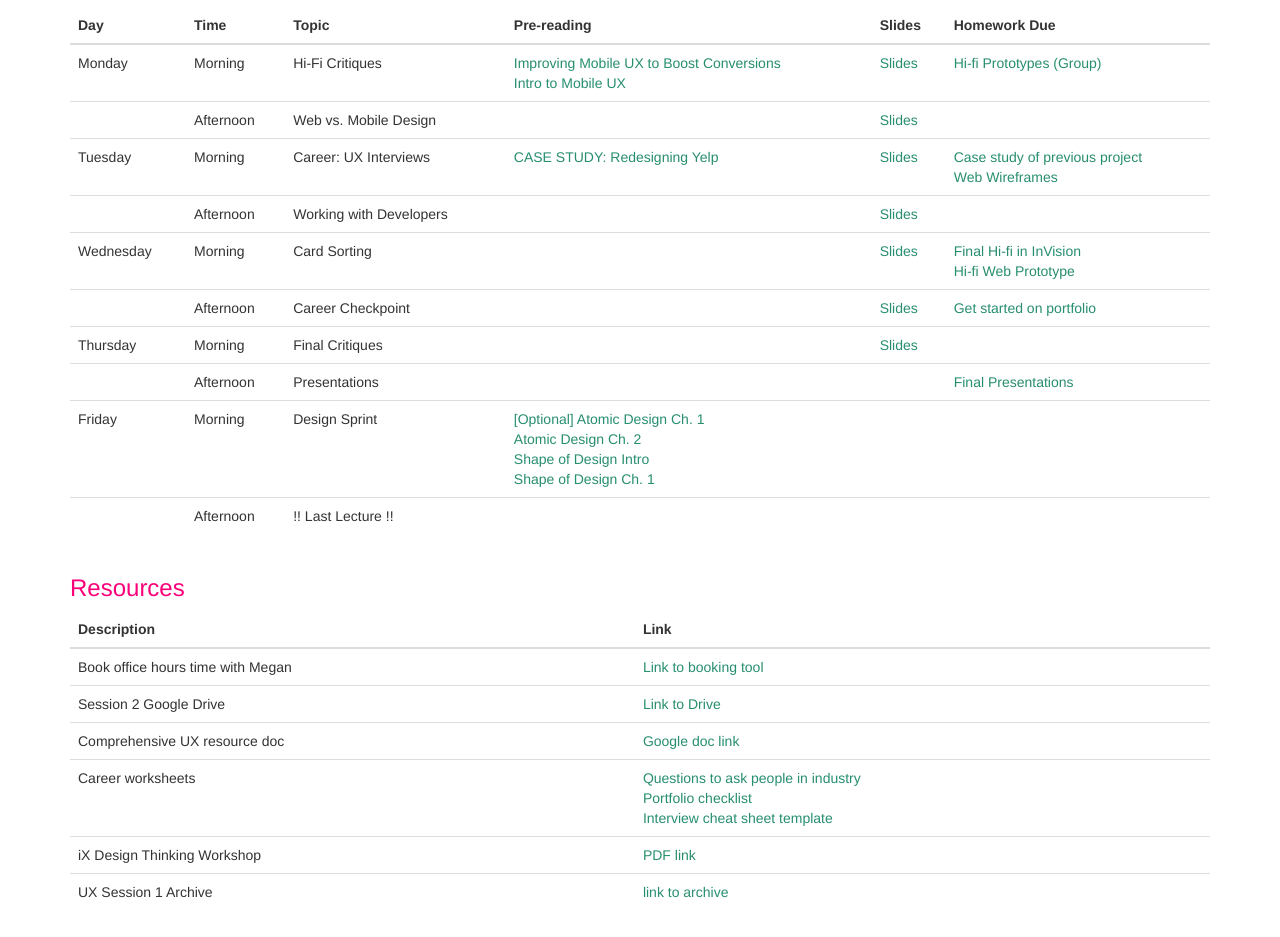
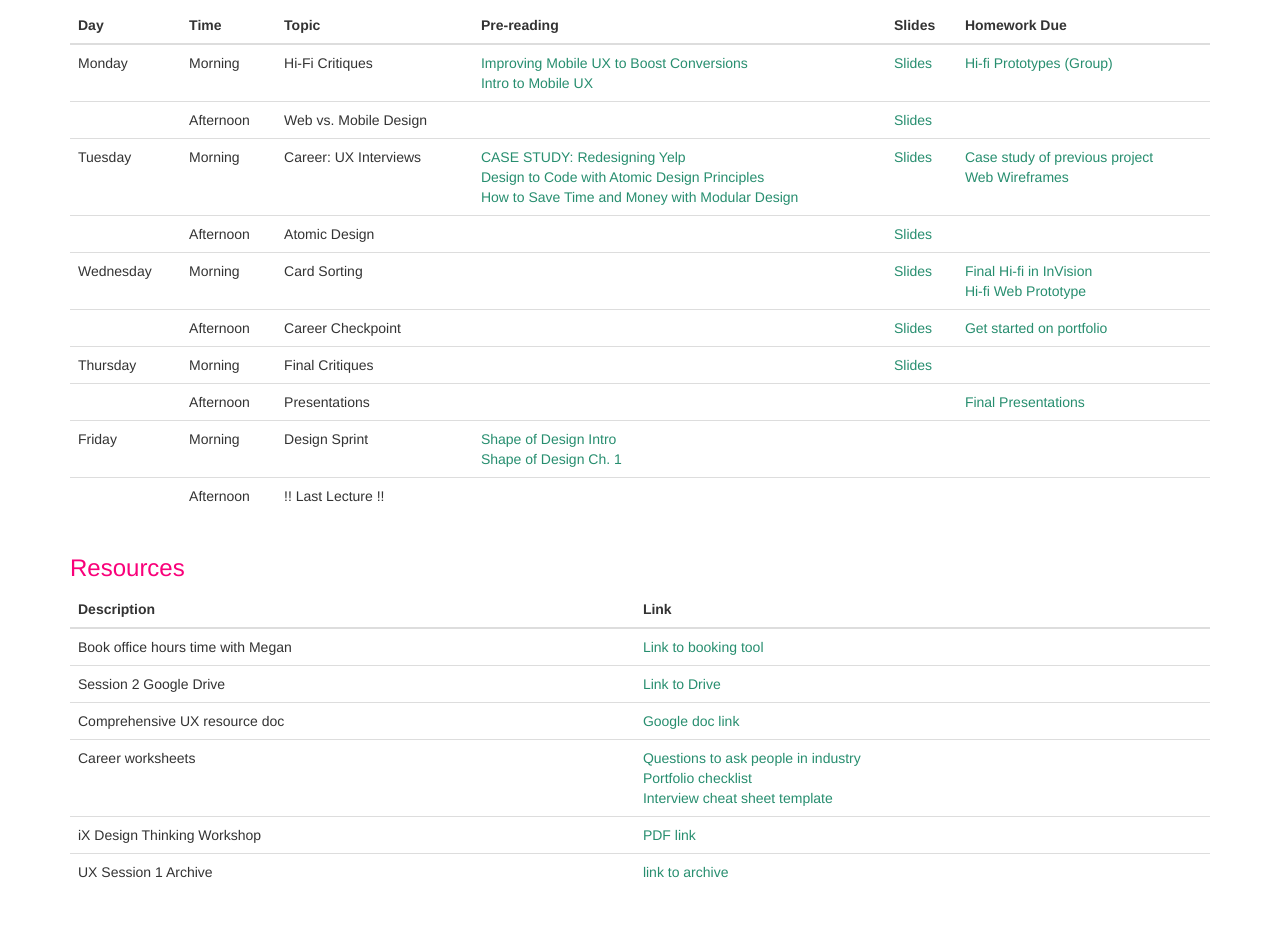
Before and after one commit to iExperience/sarahixperience.github.io, a plain HTML site: page index.html in a window 1280 px wide. Shown: the part 2200-3137 px from the top of the page. Drawn offline with nearby package versions, Linux system fonts and the light colour scheme.

Commit message:
added readings

```diff
--- a/index.html
+++ b/index.html
@@ -491,7 +491,9 @@
             <td>Morning</td>
             <td>Career: UX Interviews</td>
             <td>
-              <a href="https://medium.com/@jerrycao_uxpin/the-power-of-minimalism-a-story-of-redesigning-yelp-1a39c0b014f0#.7ocvwe5of" target="blank">CASE STUDY: Redesigning Yelp</a>
+              <a href="https://medium.com/@jerrycao_uxpin/the-power-of-minimalism-a-story-of-redesigning-yelp-1a39c0b014f0#.7ocvwe5of" target="blank">CASE STUDY: Redesigning Yelp</a><br>
+              <a href="https://medium.com/re-write/the-unicorn-workflow-design-to-code-with-atomic-design-principles-and-sketch-8b0fe7d05a37#.rqxr7ikrx" target="blank">Design to Code with Atomic Design Principles</a><br>
+              <a href="https://medium.com/re-write/you-re-burning-budget-on-design-an-argument-for-modular-design-7dd3f74b4c02#.jc6px95ds" target="blank">How to Save Time and Money with Modular Design</a>
             </td>
             <td><a href="https://docs.google.com/presentation/d/1hQk3zj9KxTCvnxL0dP36sVzgr-D11rrxHkf3blpbM4A/edit?usp=sharing" target="blank">Slides</a></td>
             <td>
@@ -503,7 +505,7 @@
           <tr>
             <td></td>
             <td>Afternoon</td>
-            <td>Working with Developers</td>
+            <td>Atomic Design</td>
             <td></td>
             <td><a href="https://docs.google.com/presentation/d/1SA1eUFz7DOIYui65uT2kfEswjP3M5MGbjaKsgkxnlbU/edit?usp=sharing" target="blank">Slides</a></td>
             <td>
@@ -559,8 +561,7 @@
             <td>Morning</td>
             <td>Design Sprint</td>
             <td>
-              <a href="http://atomicdesign.bradfrost.com/chapter-1/" target="blank">[Optional] Atomic Design Ch. 1</a><br>
-              <a href="http://atomicdesign.bradfrost.com/chapter-2/" target="blank">Atomic Design Ch. 2</a><br>
+
               <a href="http://read.shapeofdesignbook.com/introduction.html" target="blank">Shape of Design Intro</a><br>
               <a href="http://read.shapeofdesignbook.com/chapter01.html" target="blank">Shape of Design Ch. 1</a>
             </td>
```
